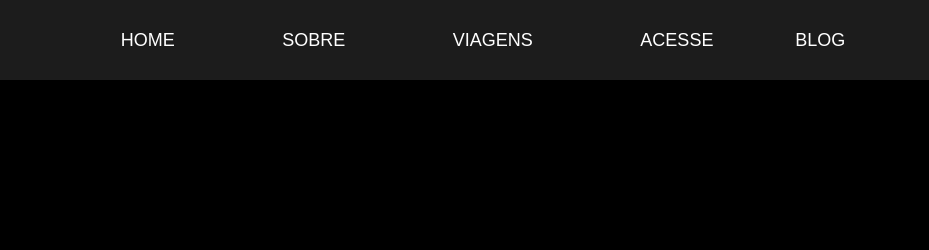
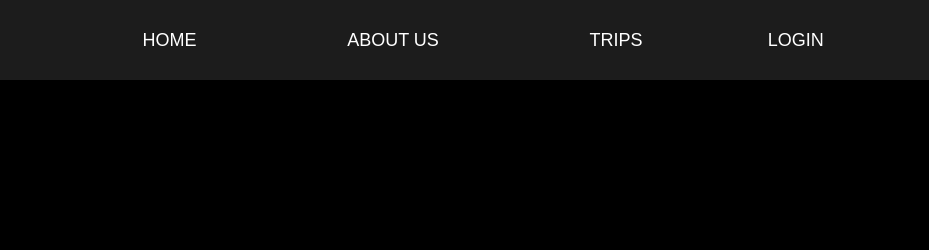
Before and after one commit to douglasCajueiro/PI-SpaceTrip, a plain HTML site: page index.html in a window 1280 px wide. Shown: the top 250 px of the page, 351-1280 px from the left. Drawn offline with Linux system fonts and the light colour scheme; a script that the page names is missing; a web font is replaced by a local one.

Commit message:
header traduzido

```diff
--- a/index.html
+++ b/index.html
@@ -18,10 +18,9 @@
         <div class="nav-bar-header">
             <ul class="lista-nav-header">
                 <li><a href="#">HOME</a></li>
-                <li><a href="#">SOBRE</a></li>
-                <li><a href="#">VIAGENS</a></li>
-                <li><a id="conta" href="#">ACESSE</a></li>
-                <li><a href="#">BLOG</a></li>
+                <li><a href="#">ABOUT US</a></li>
+                <li><a href="#">TRIPS</a></li>
+                <li><a id="conta" href="#">LOGIN</a></li>
             </ul>
         </div>
     </header>
```
